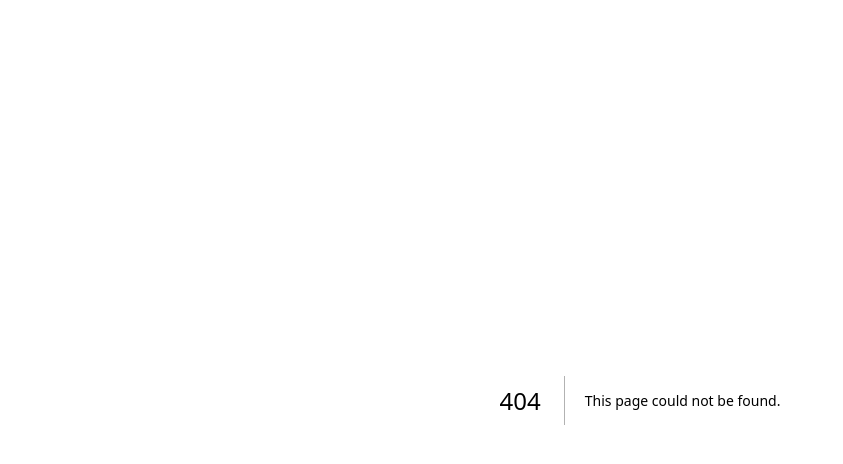
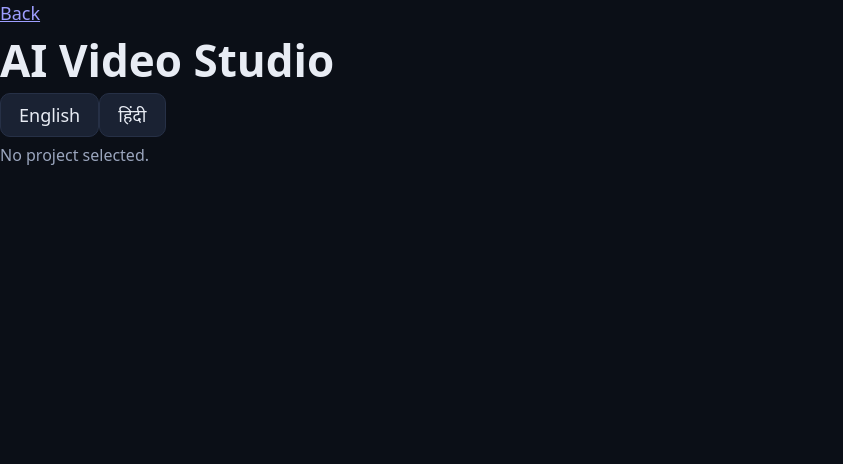
Before and after one commit to gk8626782-hub/Autonomous-AI-Video-Studio-Software-Architecture, a Next.js app in the folder apps/web/: page /project in a window 1280 px wide. Before the commit this address had no page. Shown: the top 464 px of the page, without its empty margins (0-843 px from the left). Built offline with nearby package versions, Linux system fonts and the light colour scheme.

Commit message:
feat(web): add project route

```diff
--- /dev/null
+++ b/apps/web/src/app/project/page.tsx
@@ -0,0 +1,19 @@
+"use client";
+
+import { Suspense } from "react";
+import { useSearchParams } from "next/navigation";
+import { ProjectScreen } from "../../components/ProjectScreen";
+
+function ProjectRoute() {
+  // Static export has no per-project routes, so the project id travels in the query string.
+  const projectId = useSearchParams().get("id");
+  return <ProjectScreen projectId={projectId} />;
+}
+
+export default function ProjectPage() {
+  return (
+    <Suspense fallback={null}>
+      <ProjectRoute />
+    </Suspense>
+  );
+}
```
